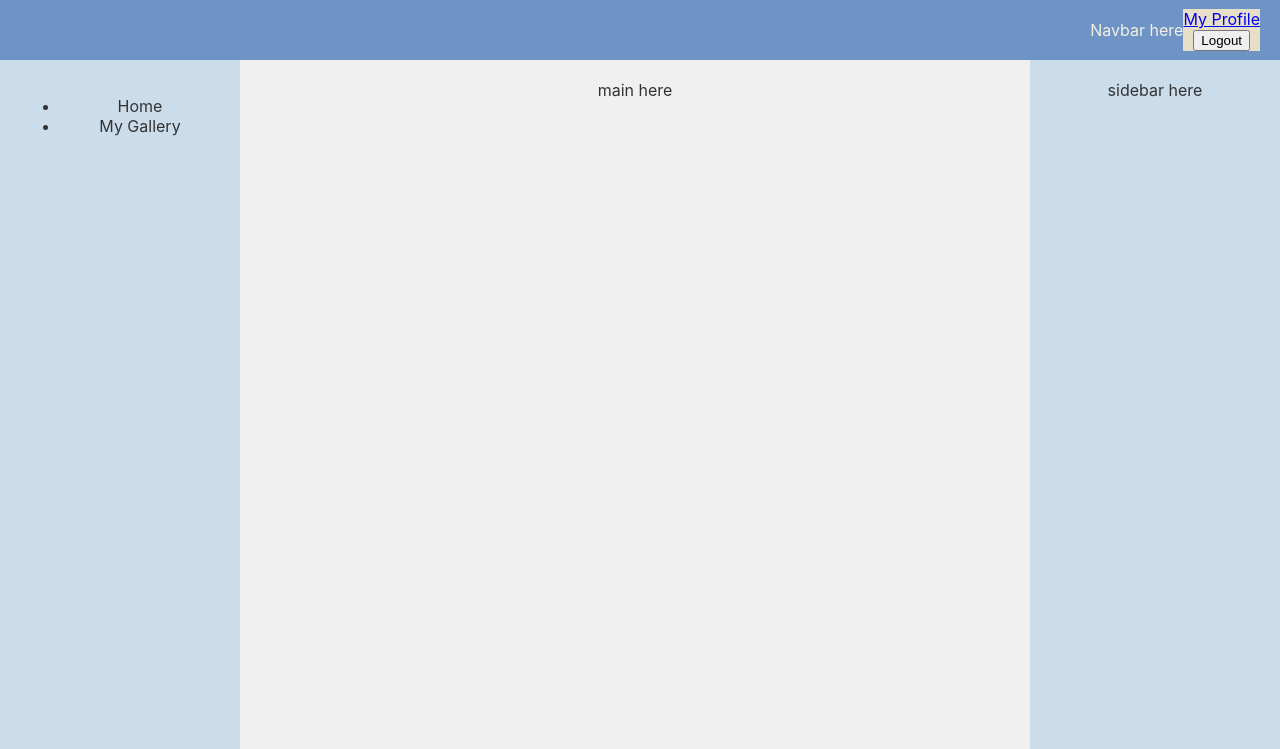
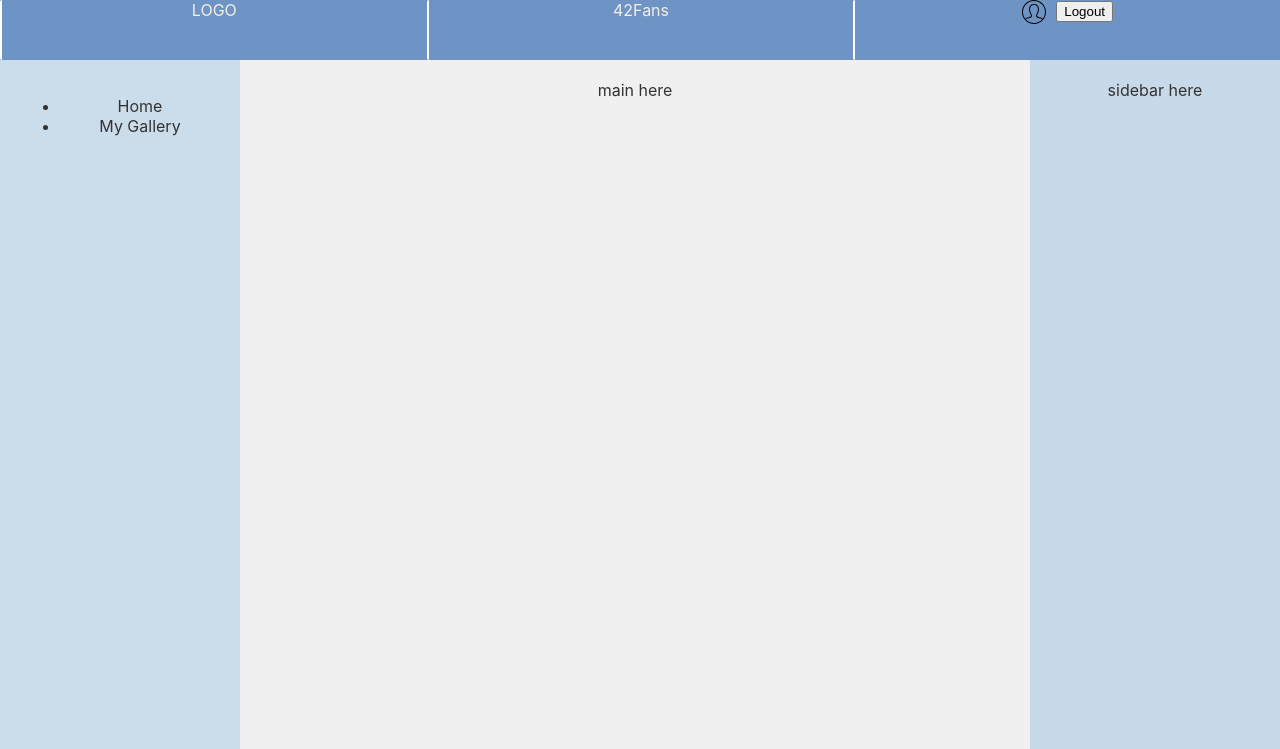
Before and after one commit to Valentinoszadcsij/camagru, a PHP site: page / in a window 1280 px wide. Shown: the top 749 px of the page. Run offline with PHP 8.4, Linux system fonts and the light colour scheme; the visitor is signed in with stand-in values (Sample User, id 1).

Commit message:
styling home page

```diff
--- a/src/App/Views/home.php
+++ b/src/App/Views/home.php
@@ -8,17 +8,19 @@
 </head>
 <body>
     <div class="grid-layout">
-        <nav class="navbar">Navbar here
-            <div class="auth">
-<?php if(!(isset($_SESSION['user_id']))): ?>
+        <nav class="navbar">
+            <div class="navbar-left">LOGO</div>
+            <div class="navbar-center">42Fans</div>
+            <div class="navbar-right">
+            <?php if(!(isset($_SESSION['user_id']))): ?>
                 <a href="/Auth/register">Register</a>
                 <a href="/Auth/login">Login</a>
-<?php else: ?>
-                <a href="/UserProfile">My Profile</a>
+            <?php else: ?>
+                <a href="/UserProfile"><img src="/images/icons/iconmonstr-user-circle-thin.svg" alt=""></a>
                 <form method="POST" action="/Auth/logout">
                      <button type="submit">Logout</button>
                 </form>
-<?php endif; ?>
+            <?php endif; ?>
             </div>
         </nav>
         <div class="menu">
--- a/src/public/style.css
+++ b/src/public/style.css
@@ -10,9 +10,6 @@ body {
 }
 h1 {
     color: #007bff;
-}
-.auth {
-    background-color: #E8DFCA;
 }
 
 /* grid layout */
@@ -33,10 +30,25 @@ h1 {
     background: #6D94C5;
     color: #F5EFE6;
     display: flex;
+    /* height: 50px; */
     align-items: center;
-    justify-content: right;
-    padding: 20px;
+    justify-content: space-between;
+    padding: 0 0 0 0;
 }
+
+.navbar-left, .navbar-center, .navbar-right {
+    display: flex;
+    /* align-items: center; */
+    gap: 10px;
+    flex: 1;
+    height: 100%;
+    box-sizing: border-box;
+    justify-content: center;
+    border-left: 2px solid white; /* 👈 Add border here */
+    padding: 0;            /* Optional: adds spacing inside the border */
+    border-radius: 2px;       /* Optional: rounded corners */
+}
+
 .menu {
     grid-area: menu;
     background: #CBDCEB;
@@ -52,7 +64,7 @@ h1 {
 
 .sidebar {
     grid-area: sidebar;
-    background: #CBDCEB;
+    background: #c8d9e9;
     padding: 20px;
 }
 .footer {
```
Also changed, not shown: todo.MD (added, +2 -0 lines), src/public/images/icons/iconmonstr-log-out-3.svg (added), src/public/images/icons/iconmonstr-user-circle-thin.svg (added).
